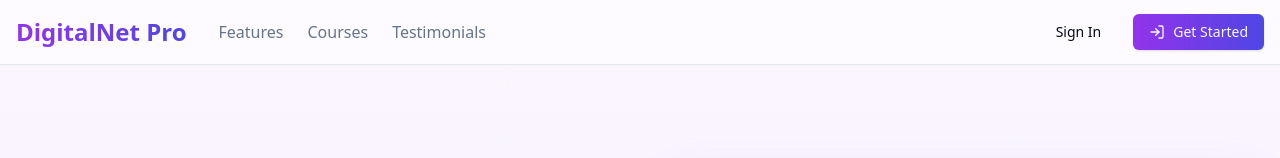
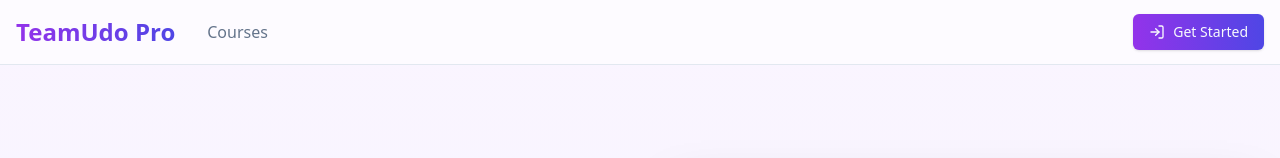
Before and after one commit to ferrychris/TeamUdoWebsite, a React (Vite) app: page / in a window 1280 px wide. Shown: the top 158 px of the page. Built offline with nearby package versions, Linux system fonts and the light colour scheme.

Commit message:
Update Navbar.tsx
Update Navbar

```diff
--- a/src/components/navigation/Navbar.tsx
+++ b/src/components/navigation/Navbar.tsx
@@ -1,38 +1,40 @@
 import React from "react";
 import { Button } from "../ui/button";
 import { LogIn } from "lucide-react";
+
 
 const Navbar = () => {
   return (
     <nav className="fixed top-0 w-full z-50 bg-background/95 backdrop-blur supports-[backdrop-filter]:bg-background/60 border-b border-border">
       <div className="container mx-auto px-4 h-16 flex items-center justify-between">
         <div className="flex items-center space-x-8">
+          <a href="https://soyomu.com">
           <h1 className="text-2xl font-bold bg-gradient-to-r from-purple-600 to-indigo-600 text-transparent bg-clip-text">
-            DigitalNet Pro
-          </h1>
+           TeamUdo Pro
+          </h1></a>
           <div className="hidden md:flex space-x-6">
-            <a
+{/*             <a
               href="#features"
               className="text-muted-foreground hover:text-foreground transition-colors"
             >
               Features
-            </a>
+            </a> */}
             <a
               href="#courses"
               className="text-muted-foreground hover:text-foreground transition-colors"
             >
               Courses
             </a>
-            <a
+{/*             <a
               href="#testimonials"
               className="text-muted-foreground hover:text-foreground transition-colors"
             >
               Testimonials
-            </a>
+            </a> */}
           </div>
         </div>
         <div className="flex items-center space-x-4">
-          <Button variant="ghost">Sign In</Button>
+{/*           <Button variant="ghost">Sign In</Button> */}
           <Button className="bg-gradient-to-r from-purple-600 to-indigo-600 hover:from-purple-700 hover:to-indigo-700">
             <LogIn className="mr-2 h-4 w-4" /> Get Started
           </Button>
```
